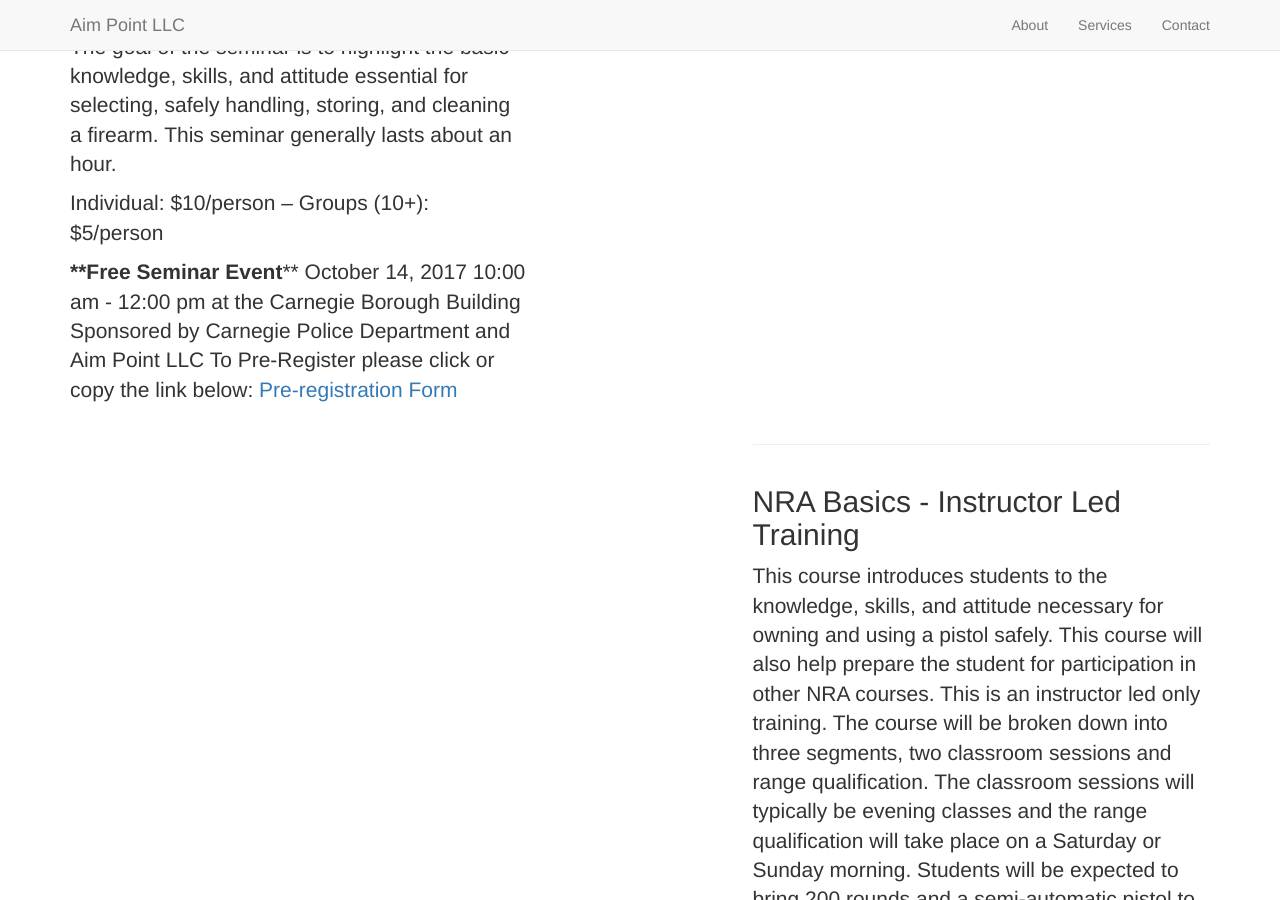
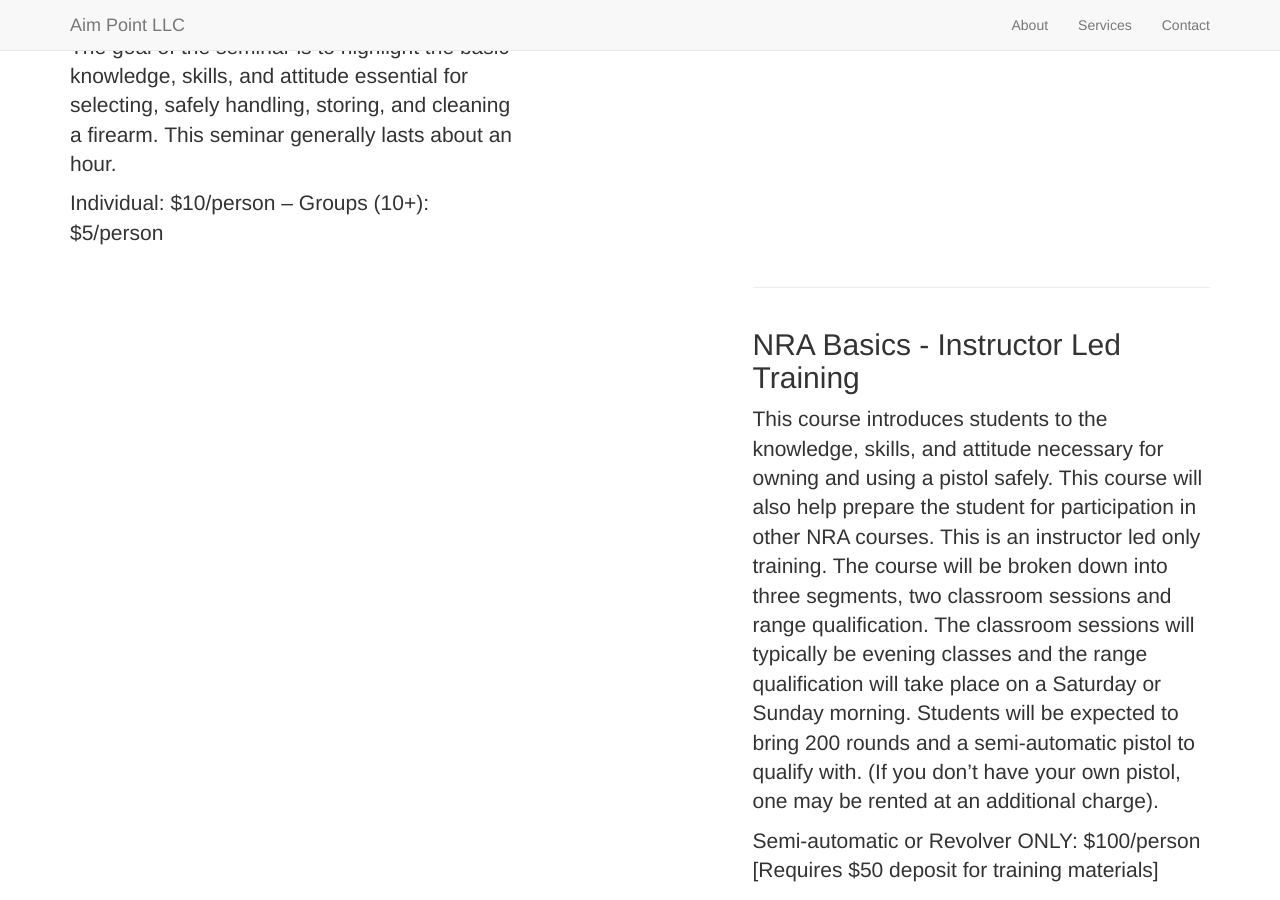
Before and after one commit to aimpoint/aimpoint.github.io, a Jekyll site: the page built from _posts/2016-1-5-new-shooter.markdown, in a window 1280 px wide and 900 px high, scrolled down 787 px. Built offline with Jekyll 4.4.1, drawn with Linux system fonts in a browser that asks for light colours; nearby versions of some CDN libraries; library files that are not in the unit come from our copies.

Commit message:
Update 2016-1-5-new-shooter.markdown

```diff
--- a/_posts/2016-1-5-new-shooter.markdown
+++ b/_posts/2016-1-5-new-shooter.markdown
@@ -8,12 +8,3 @@
 The goal of the seminar is to highlight the basic knowledge, skills, and attitude essential for selecting, safely handling, storing, and cleaning a firearm.  This seminar generally lasts about an hour.
 
 Individual: $10/person -- Groups (10+): $5/person
-
-
-
-
-****Free Seminar Event****
-October 14, 2017 10:00 am - 12:00 pm at the Carnegie Borough Building
-Sponsored by Carnegie Police Department and Aim Point LLC
-To Pre-Register please click or copy the link below:
-<a href="https://goo.gl/forms/lSjLaEfIg1Duikc02" target="_blank">Pre-registration Form</a>
```
